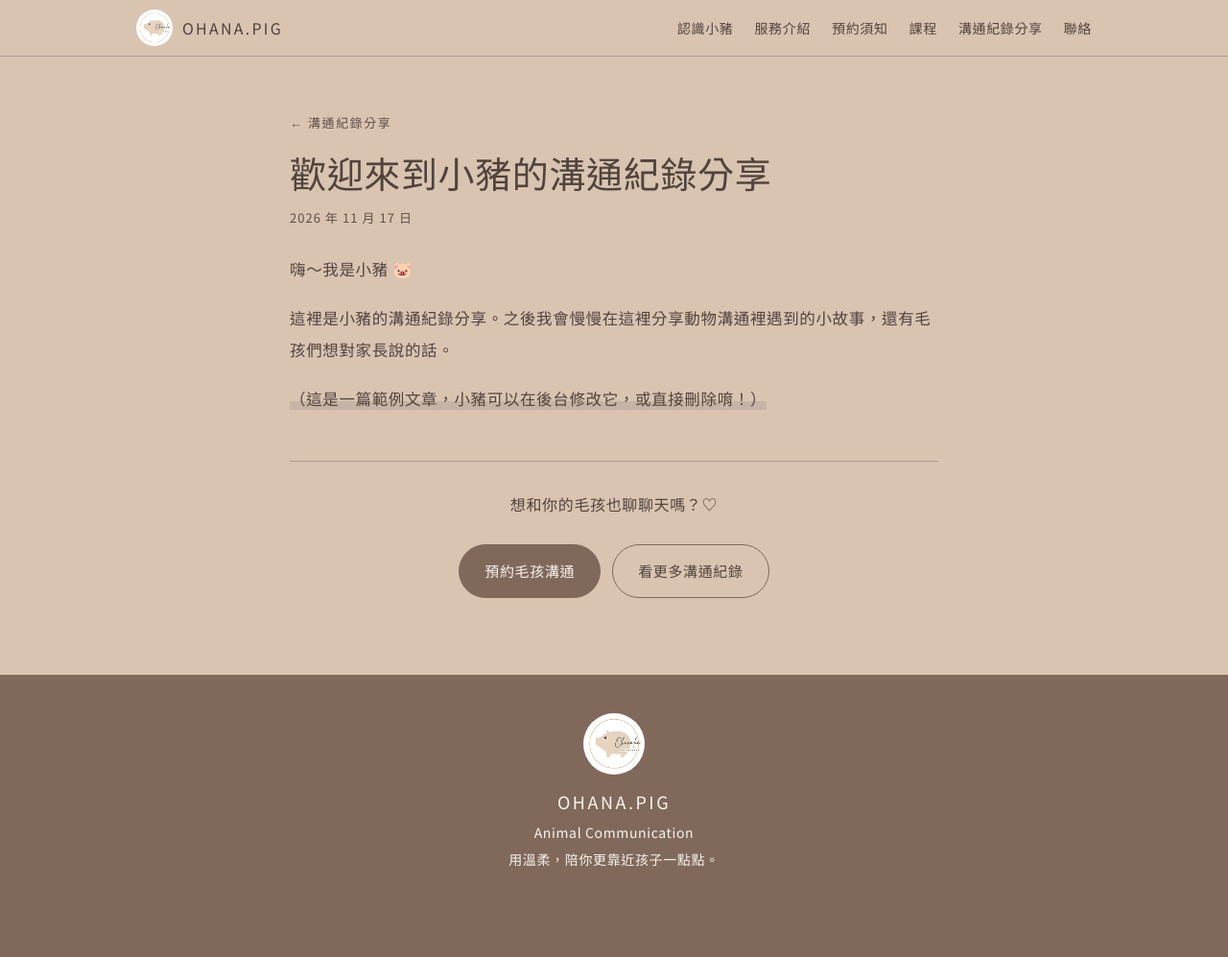
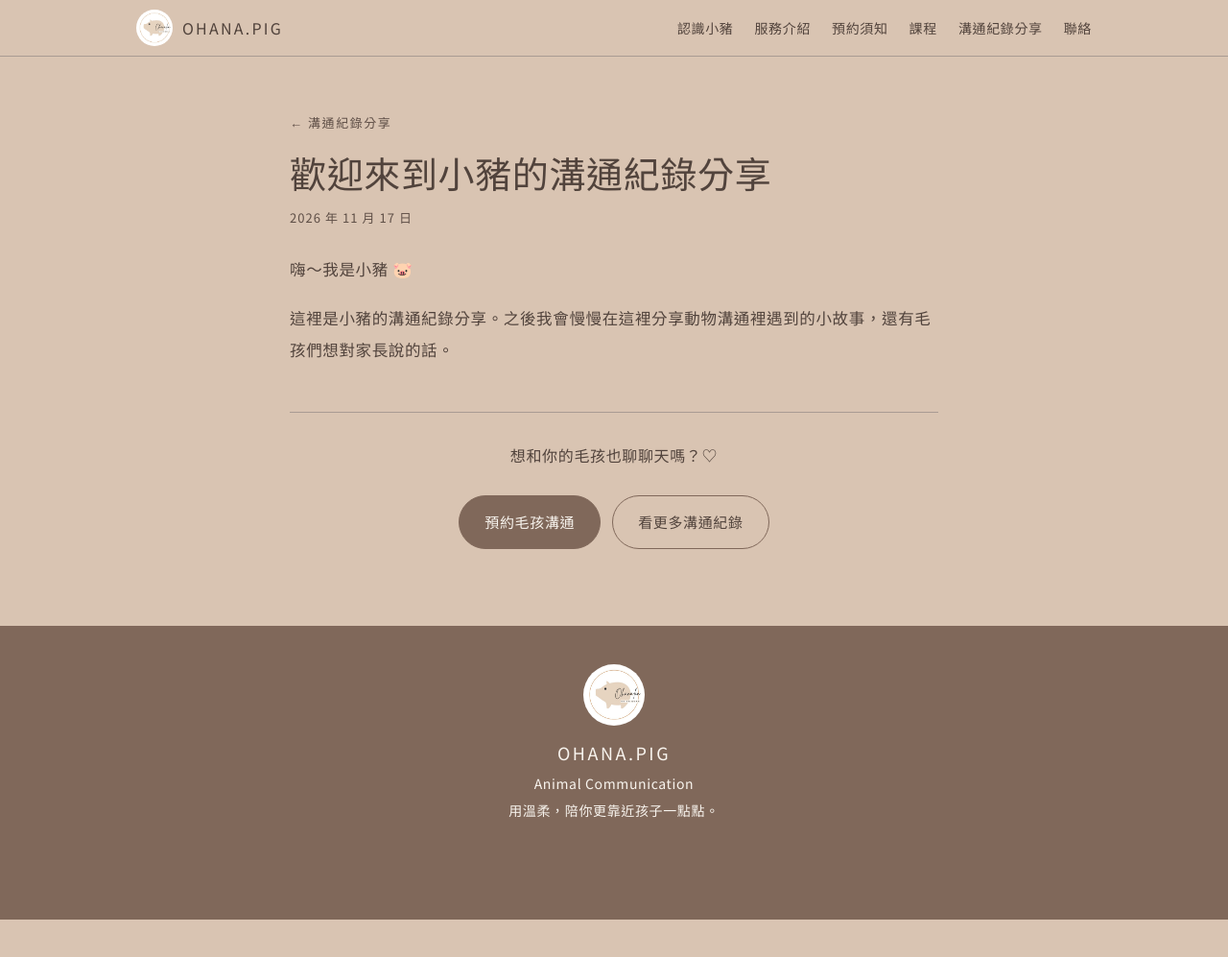
Before and after one commit to annie09013/ohana.pig, a Jekyll site: the page built from _articles/2026-11-17-welcome.md, in a window 1280 px wide and 1009 px high. Shown: the top 997 px of the window at 96% size. Built offline with Jekyll 4.4.1, drawn with Linux system fonts in a browser that asks for light colours; some web fonts are replaced.

Commit message:
Update _articles/2026-11-17-welcome.md (via Pages CMS)

```diff
--- a/_articles/2026-11-17-welcome.md
+++ b/_articles/2026-11-17-welcome.md
@@ -5,9 +5,6 @@ description: 這裡會慢慢放進每一次動物溝通裡，毛孩們想說的
 slug: welcome
 published: true
 ---
-
 嗨～我是小豬 🐷
 
 這裡是小豬的溝通紀錄分享。之後我會慢慢在這裡分享動物溝通裡遇到的小故事，還有毛孩們想對家長說的話。
-
-**（這是一篇範例文章，小豬可以在後台修改它，或直接刪除唷！）**
```
